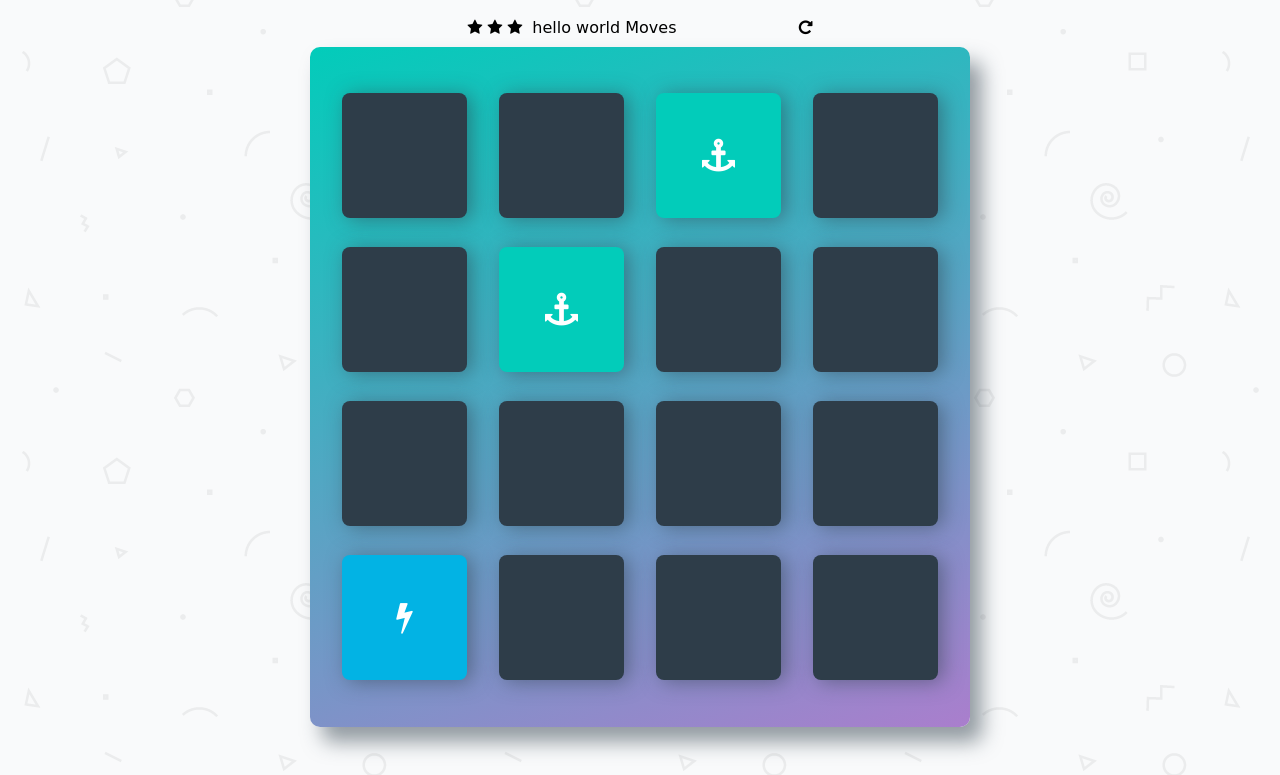
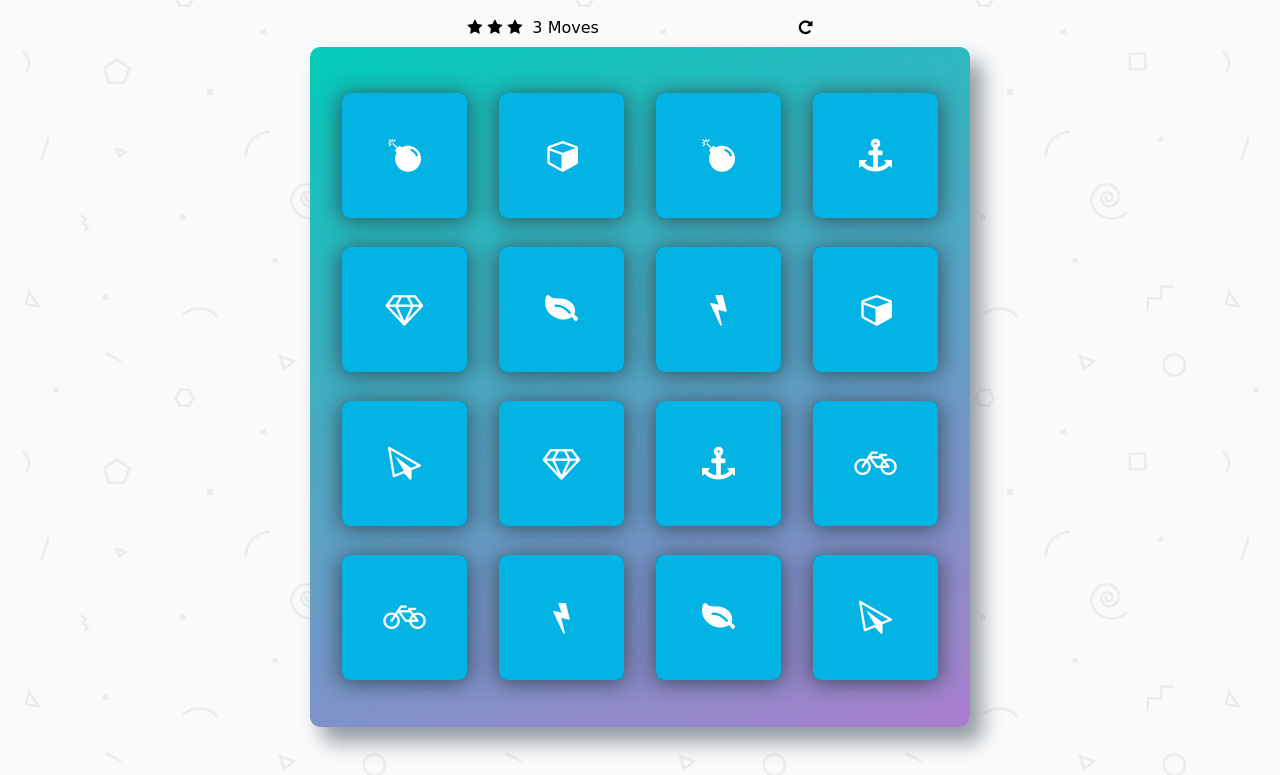
Before and after one commit to xumeishan0527/Udacity_project, a plain HTML site: page memory-game/index.html in a window 1280 px wide. Shown: the part 68-843 px from the top of the page. Drawn offline with Linux system fonts and the light colour scheme; a web font is replaced by a local one.

Commit message:
完成记忆游戏项目

```diff
--- a/memory-game/css/app.css
+++ b/memory-game/css/app.css
@@ -12,6 +12,10 @@ html,
 body {
     width: 100%;
     height: 100%;
+    margin: 0;
+    padding: 0;
+}
+pre{
     margin: 0;
     padding: 0;
 }
@@ -37,49 +41,111 @@ h1 {
  * Styles for the deck of cards
  */
 
+
+
+
 .deck {
     width: 660px;
     min-height: 680px;
     background: linear-gradient(160deg, #02ccba 0%, #aa7ecd 100%);
     padding: 32px;
     border-radius: 10px;
-    box-shadow: 12px 15px 20px 0 rgba(46, 61, 73, 0.5);
+    box-shadow: 12px 15px 20px rgba(46, 61, 73, 0.5);
     display: flex;
     flex-wrap: wrap;
     justify-content: space-between;
     align-items: center;
     margin: 0 0 3em;
+
 }
 
-.deck .card {
+.card{
+    position: relative;
     height: 125px;
     width: 125px;
-    background: #2e3d49;
-    font-size: 0;
-    color: #ffffff;
+    list-style-type: none;
+    perspective: 1000px;
+    transform-style: preserve-3d;
+    transform:rotateY(180deg);
+}
+
+.card_front,
+.card_back{
+    position: absolute;
+    top: 0;
+    left:0;
+    width: 100%;
+    height:100%;
     border-radius: 8px;
     cursor: pointer;
+    box-shadow: 5px 2px 20px 0 rgba(46, 61, 73, 0.5);
+}
+.card_front {
     display: flex;
     justify-content: center;
     align-items: center;
-    box-shadow: 5px 2px 20px 0 rgba(46, 61, 73, 0.5);
+    font-size: 33px;
+    background: #02b3e4;
+    color: #ffffff;
+    transform: rotateY(180deg);
 }
 
-.deck .card.open {
-    transform: rotateY(0);
-    background: #02b3e4;
-    cursor: default;
+
+.card_back{
+    background: #2e3d49;
+}
+.animation__Rotate{
+    animation:changeRotate 0.8s ease forwards;
 }
 
-.deck .card.show {
-    font-size: 33px;
+@keyframes changeRotate {
+    0% {
+        transform:rotateY(0deg);
+    }
+    100%{
+        transform:rotateY(180deg);
+    }
+}
+@keyframes changeSkew {
+
+
+    0% {
+        transform: skew(10deg) rotateY(180deg);
+
+    }
+    25%{
+        transform: skew(-10deg) rotateY(180deg);
+    }
+    50% {
+        transform: skew(5deg) rotateY(180deg);
+    }
+    75%{
+        transform: skew(-5deg) rotateY(180deg);
+    }
+    100%{
+        transform: skew(0) rotateY(180deg);
+
+    }
 }
 
-.deck .card.match {
-    cursor: default;
-    background: #02ccba;
-    font-size: 33px;
+@keyframes changeScale {
+    0% {
+        transform: scale(1.25,0.75) rotateY(180deg);
+    }
+    25%{
+        transform: scale(0.85,1.15) rotateY(180deg);
+    }
+    50% {
+        transform: scale(1.15,0.85) rotateY(180deg);
+    }
+    75%{
+        transform: scale(0.95,1.05) rotateY(180deg);
+    }
+    100%{
+        transform: scale(1,1) rotateY(180deg);
+    }
 }
+
 
 /*
  * Styles for the Score Panel
@@ -92,7 +158,6 @@ h1 {
 }
 
 .score-panel .stars {
-    margin: 0;
     padding: 0;
     display: inline-block;
     margin: 0 5px 0 0;
--- a/memory-game/index.html
+++ b/memory-game/index.html
@@ -22,65 +22,114 @@
         		<li><i class="fa fa-star"></i></li>
         	</ul>
 
-        	<span class="moves">hello world</span> Moves
+        	<span class="moves">3</span> Moves
 
-            <div class="restart">
+            <div class="restart" id="restart">
         		<i class="fa fa-repeat"></i>
         	</div>
         </section>
 
-        <ul class="deck">
-            <li class="card">
-                <i class="fa fa-diamond"></i>
+        <ul class="deck" id="deck">
+            <li class="card" data-index="0">
+                <pre class="card_back"></pre>
+                <pre class="card_front">
+                    <i class="fa fa-diamond"></i>
+                </pre>
             </li>
-            <li class="card">
-                <i class="fa fa-paper-plane-o"></i>
+            <li class="card" data-index="0">
+                <pre class="card_back"></pre>
+                <pre class="card_front show">
+                    <i class="fa fa-paper-plane-o"></i>
+                </pre>
             </li>
-            <li class="card match">
-                <i class="fa fa-anchor"></i>
+            <li class="card" data-index="0">
+                <pre class="card_back"></pre>
+                <pre class="card_front show">
+                    <i class="fa fa-bomb"></i>
+                </pre>
             </li>
-            <li class="card">
-                <i class="fa fa-bolt"></i>
+            <li class="card" data-index="0">
+                <pre class="card_back"></pre>
+                <pre class="card_front">
+                    <i class="fa fa-bolt"></i>
+                </pre>
             </li>
-            <li class="card">
-                <i class="fa fa-cube"></i>
+            <li class="card" data-index="0">
+                <pre class="card_back"></pre>
+                <pre class="card_front">
+                    <i class="fa fa-cube"></i>
+                </pre>
             </li>
-            <li class="card match">
-                <i class="fa fa-anchor"></i>
+            <li class="card" data-index="0">
+                <pre class="card_back"></pre>
+                <pre class="card_front">
+                    <i class="fa fa-anchor"></i>
+                </pre>
             </li>
-            <li class="card">
-                <i class="fa fa-leaf"></i>
+            <li class="card" data-index="0">
+                <pre class="card_back"></pre>
+                <pre class="card_front">
+                    <i class="fa fa-anchor"></i>
+                </pre>
             </li>
-            <li class="card">
-                <i class="fa fa-bicycle"></i>
+            <li class="card" data-index="0">
+                <pre class="card_back"></pre>
+                <pre class="card_front">
+                    <i class="fa fa-bicycle"></i>
+                </pre>
             </li>
-            <li class="card">
-                <i class="fa fa-diamond"></i>
+            <li class="card" data-index="0">
+                <pre class="card_back"></pre>
+                <pre class="card_front">
+                    <i class="fa fa-diamond"></i>
+                </pre>
             </li>
-            <li class="card">
-                <i class="fa fa-bomb"></i>
+            <li class="card" data-index="0">
+                <pre class="card_back"></pre>
+                <pre class="card_front">
+                    <i class="fa fa-bomb"></i>
+                </pre>
             </li>
-            <li class="card">
-                <i class="fa fa-leaf"></i>
+            <li class="card" data-index="0">
+                <pre class="card_back"></pre>
+                <pre class="card_front">
+                    <i class="fa fa-bolt"></i>
+                </pre>
             </li>
-            <li class="card">
-                <i class="fa fa-bomb"></i>
+            <li class="card" data-index="0">
+                <pre class="card_back"></pre>
+                <pre class="card_front">
+                    <i class="fa fa-bicycle"></i>
+                </pre>
             </li>
-            <li class="card open show">
-                <i class="fa fa-bolt"></i>
+            <li class="card" data-index="0">
+                <pre class="card_back"></pre>
+                <pre class="card_front">
+                    <i class="fa fa-paper-plane-o"></i>
+                </pre>
             </li>
-            <li class="card">
-                <i class="fa fa-bicycle"></i>
+            <li class="card" data-index="0">
+                <pre class="card_back"></pre>
+                <pre class="card_front">
+                    <i class="fa fa-cube"></i>
+                </pre>
             </li>
-            <li class="card">
-                <i class="fa fa-paper-plane-o"></i>
+            <li class="card" data-index="0">
+                <pre class="card_back"></pre>
+                <pre class="card_front">
+                    <i class="fa fa-leaf"></i>
+                </pre>
             </li>
-            <li class="card">
-                <i class="fa fa-cube"></i>
+            <li class="card" data-index="0">
+                <pre class="card_back"></pre>
+                <pre class="card_front">
+                    <i class="fa fa-leaf"></i>
+                </pre>
             </li>
         </ul>
     </div>
 
+
     <script src="js/app.js"></script>
 </body>
 </html>
--- a/memory-game/js/app.js
+++ b/memory-game/js/app.js
@@ -1,14 +1,96 @@
+
+var getUL=document.getElementById('deck'),
+    list=document.getElementsByClassName('card'),
+    restart=document.getElementById('restart'),
+    clickList_two=[],indexContainer=[];
+
 /*
- * Create a list that holds all of your cards
- */
+* Create a list that holds all of your cards
+*/
+function getLiList() {
+    var tmpList=[];
+    for(var i=0;i<list.length;i++){
+        var liList_item={};
+        liList_item=list[i];
+        tmpList.push(liList_item);
+    }
+    var randomList=shuffle(tmpList);
+    render__liList(randomList);
+}
+
+/*
+* 渲染每个list
+*/
+
+function render__liList(array) {
+    getUL.innerHTML='';
+    for(var i=0;i<array.length;i++){
+        getUL.appendChild(array[i]);
+    }
+    listening__click();
+}
+
+/*
+*   重置按钮
+*/
+restart.addEventListener('click',function () {
+    for(var i=0;i<list.length;i++){
+        list[i].style.cssText ='transform:rotateY(0)';
+    }
+    getLiList();
+});
 
 
 /*
- * Display the cards on the page
- *   - shuffle the list of cards using the provided "shuffle" method below
- *   - loop through each card and create its HTML
- *   - add each card's HTML to the page
- */
+*监听点击事件
+*/
+function listening__click() {
+    for(var i=0;i<list.length;i++){
+        list[i].count=i;
+        list[i].onclick=function () {
+            judgeResult(this.count);
+        };
+    }
+}
+
+
+/*
+*判断结果函数
+*/
+function judgeResult(index) {
+    indexContainer.push(index);
+    console.log(indexContainer);
+    var clickList={};
+    clickList.i_className=list[index].lastElementChild.firstElementChild.getAttribute('class');
+    clickList_two.push(clickList);
+
+    if(clickList_two.length===2){
+        if (clickList_two[0].i_className===clickList_two[1].i_className){
+            for (var j=0 ;j<indexContainer.length;j++){
+
+                list[indexContainer[j]].style.cssText =
+                    'animation:changeScale 0.6s ease';
+                list[indexContainer[j]].lastElementChild.style.background='#02ccba';
+                list[indexContainer[j]].addEventListener('webkitAnimationEnd',function () {
+                    this.style.webkitAnimation='';
+                });
+            }
+        }
+        else {
+            for (var j=0 ;j<indexContainer.length;j++){
+                list[indexContainer[j]].style.cssText =
+                        'animation:changeSkew 0.6s ease;transform-origin:50% 150%';
+                list[indexContainer[j]].lastElementChild.style.background='#de3f40';
+                list[indexContainer[j]].addEventListener('webkitAnimationEnd',function () {
+                    this.style.cssText ='animation:changeRotate 0.6s ease reverse forwards;';
+                });
+            }
+        }
+        clickList_two=[];
+        indexContainer=[];
+    }
+}
+
 
 // Shuffle function from http://stackoverflow.com/a/2450976
 function shuffle(array) {
@@ -21,18 +103,20 @@ function shuffle(array) {
         array[currentIndex] = array[randomIndex];
         array[randomIndex] = temporaryValue;
     }
-
     return array;
 }
 
+function init() {
+    getLiList();
 
-/*
- * set up the event listener for a card. If a card is clicked:
- *  - display the card's symbol (put this functionality in another function that you call from this one)
- *  - add the card to a *list* of "open" cards (put this functionality in another function that you call from this one)
- *  - if the list already has another card, check to see if the two cards match
- *    + if the cards do match, lock the cards in the open position (put this functionality in another function that you call from this one)
- *    + if the cards do not match, remove the cards from the list and hide the card's symbol (put this functionality in another function that you call from this one)
- *    + increment the move counter and display it on the page (put this functionality in another function that you call from this one)
- *    + if all cards have matched, display a message with the final score (put this functionality in another function that you call from this one)
- */
+    setTimeout(function () {
+        for(var i=0;i<list.length;i++){
+            list[i].style.cssText =
+                'animation:changeRotate 0.6s ease reverse forwards;' +
+                'transform:rotateY(0)';
+        }
+    },1000);
+    listening__click();
+}
+
+init();
```
